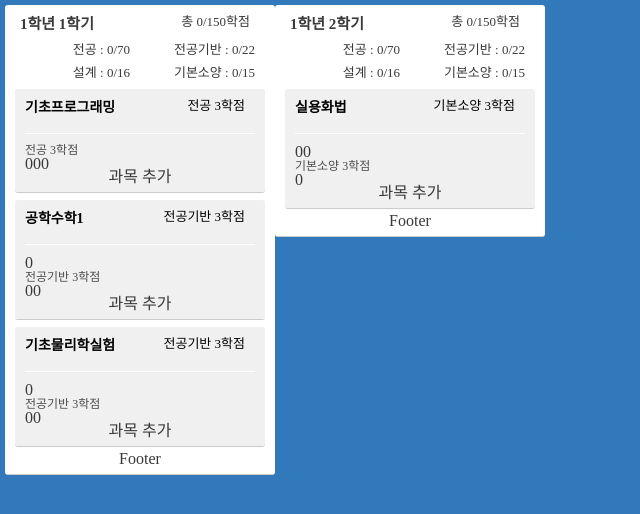
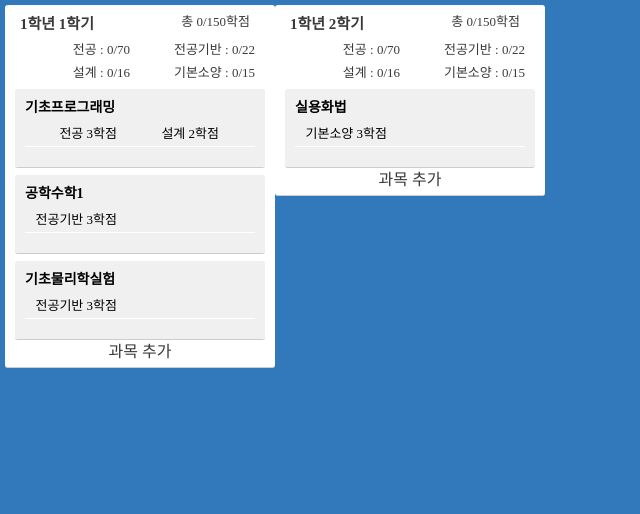
Before and after one commit to Donghoon759/Abeek-Checker, a React (Create React App) app: page / in a window 1280 px wide. Shown: the top 514 px of the page, without its empty margins (0-640 px from the left). Built offline with nearby package versions, Linux system fonts and the light colour scheme.

Commit message:
Modifying Subject Component

```diff
--- a/src/components/Semester/Semester.tsx
+++ b/src/components/Semester/Semester.tsx
@@ -6,6 +6,7 @@ import Subject from '../Subject/Subject';
 import { SemesterStateType } from '../../store/semester';
 import useSubjects from '../../hooks/useSubjects';
 import { SubjectStateType } from '../../store/subject';
+import SubjectFooter from '../Subject/SubjectFooter';
 
 type Props = {
   semester: SemesterStateType;
@@ -28,7 +29,8 @@ const Semester = ({ semester, subjects, key }: Props) => {
     <SemesterWrapper>
       <SemesterHeader semester={semester} />
       <div>{subjectss}</div>
-      <SemesterFooter></SemesterFooter>
+      <SubjectFooter></SubjectFooter>
+      {/* <SemesterFooter></SemesterFooter> */}
     </SemesterWrapper>
   );
 };
--- a/src/components/Subject/Subject.tsx
+++ b/src/components/Subject/Subject.tsx
@@ -1,9 +1,9 @@
-import React from 'react';
+import React, { useEffect } from 'react';
 import SubjectWrapper from './SubjectWrapper';
 import SubjectHeader from './SubjectHeader';
 import SubjectContent from './SubjectContent';
-import SubjectFooter from './SubjectFooter';
 import { SubjectStateType } from '../../store/subject';
+import { EDIT_SEMESTER } from '../../store/semester';
 
 type Props = {
   subject: SubjectStateType;
@@ -12,20 +12,17 @@ type Props = {
 
 const Subject = ({ subject, key }: Props) => {
   return (
+    <>
       <SubjectWrapper>
-      <SubjectHeader
-        titleProp={subject.title}
-        categoryProp={subject.category}
-        subjectCreditProp={subject.subjectCredit}
-      />
-      <SubjectContent
+        <SubjectHeader subject={subject} />
+        {/* <SubjectContent
           subjectMajorCreditProp={subject.subjectMajorCredit}
           subjectMajorBaseCreditProp={subject.subjectMajorBaseCredit}
           subjectSoyangCreditProp={subject.subjectSoyangCredit}
           subjectDesignCreditProp={subject.subjectDesignCredit}
-      />
-      <SubjectFooter></SubjectFooter>
+        /> */}
       </SubjectWrapper>
+    </>
   );
 };
 
--- a/src/components/Subject/SubjectHeader.tsx
+++ b/src/components/Subject/SubjectHeader.tsx
@@ -7,27 +7,54 @@ import {
 } from '../../styles/Component';
 
 type Props = {
-  titleProp: string;
-  categoryProp: string;
-  subjectCreditProp: number;
+  subject: {
+    id: number;
+    parentId: number;
+    title: string;
+    category: string;
+    subjectCredit: number;
+    subjectMajorCredit: number;
+    subjectMajorBaseCredit: number;
+    subjectSoyangCredit: number;
+    subjectDesignCredit: number;
+  };
 };
 
-const SubjectHeader = ({
-  titleProp,
-  categoryProp,
-  subjectCreditProp,
-}: Props) => {
-  const [title, setTitle] = useState<string>('기초프로그래밍');
-  const [category, setsetCategory] = useState<string>('전공');
-  const [subjectCredit, setSubjectCredit] = useState<number>(0);
+const SubjectHeader = ({ subject }: Props) => {
+  const [title, setTitle] = useState<string>(subject.title);
+  const [category, setsetCategory] = useState<string>(subject.category);
+  const [subjectCredit, setSubjectCredit] = useState<number>(
+    subject.subjectCredit,
+  );
+  const [subjectMajorCredit, setSubjectMajorCredit] = useState<number>(
+    subject.subjectMajorCredit,
+  );
+  const [subjectMajorBaseCredit, setSubjectMajorBaseCredit] = useState<number>(
+    subject.subjectMajorBaseCredit,
+  );
+  const [subjectSoyangCredit, setSubjectSoyangCredit] = useState<number>(
+    subject.subjectSoyangCredit,
+  );
+  const [subjectDesignCredit, setSubjectDesignCredit] = useState<number>(
+    subject.subjectDesignCredit,
+  );
 
   return (
     <>
       <StyledSubjectHeader>
-        <StyledSubjectTitle>{titleProp}</StyledSubjectTitle>
-        <RightContent>
-          {categoryProp} {subjectCreditProp}학점
-        </RightContent>
+        <StyledSubjectTitle>{title}</StyledSubjectTitle>
+        {subjectMajorCredit !== 0 && (
+          <RightContent>전공 {subjectMajorCredit}학점</RightContent>
+        )}
+        {subjectMajorBaseCredit !== 0 && (
+          <RightContent>전공기반 {subjectMajorBaseCredit}학점</RightContent>
+        )}
+        {subjectSoyangCredit !== 0 && (
+          <RightContent>기본소양 {subjectSoyangCredit}학점</RightContent>
+        )}
+        {subjectDesignCredit !== 0 && (
+          <RightContent>설계 {subjectDesignCredit}학점</RightContent>
+        )}
       </StyledSubjectHeader>
     </>
   );
--- a/src/store/semester.ts
+++ b/src/store/semester.ts
@@ -106,6 +106,7 @@ const semester = (
         ],
       };
     }
+
     default: {
       return state;
     }
--- a/src/store/subject.ts
+++ b/src/store/subject.ts
@@ -32,7 +32,7 @@ export const initialState: SubjectState = {
       subjectMajorCredit: 3,
       subjectMajorBaseCredit: 0,
       subjectSoyangCredit: 0,
-      subjectDesignCredit: 0,
+      subjectDesignCredit: 2,
     },
     {
       id: autoId++,
--- a/src/styles/Component.js
+++ b/src/styles/Component.js
@@ -105,6 +105,7 @@ export const StyledSubjectHeader = styled(Header)`
   border-bottom: 1px solid #fff;
   padding-bottom: 6px;
   color: #000;
+  flex-flow: row wrap;
 `;
 
 export const StyledSubjectTitle = styled(Title)`
```
Lines whose indentation alone changed are shown as unchanged.
